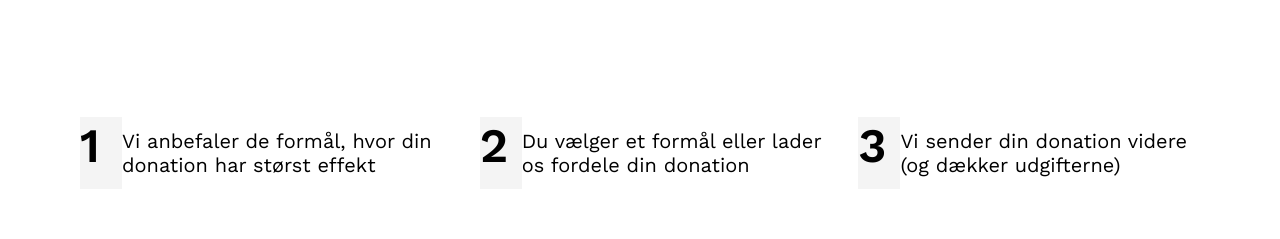
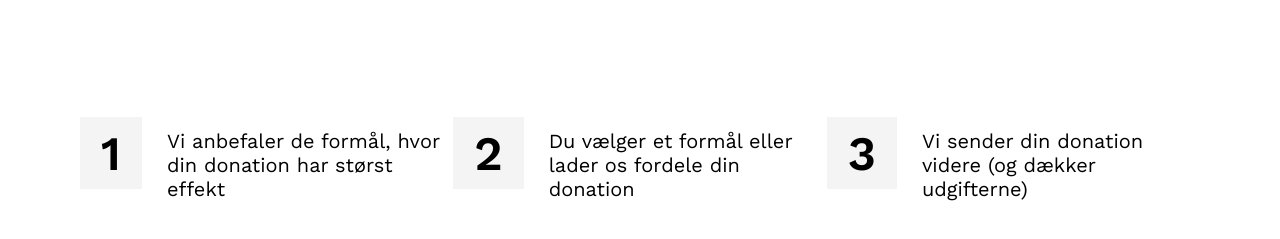
Before and after one commit to deniskolomoyets/denmarkcharity, a website: page index.html in a window 1280 px wide. Shown: the part 567-806 px from the top of the page. Drawn offline with nearby package versions, Linux system fonts and the light colour scheme.

Commit message:
rebuild home section

```diff
--- a/css/blocks/home.css
+++ b/css/blocks/home.css
@@ -24,39 +24,39 @@
   display: inline-block;
   padding: 16px 32px;
   background-color: black;
-    color:white;
+  color: white;
   font-weight: 400;
   font-size: 24px;
 }
 .home-sections {
   display: flex;
-    flex-direction: row;
   justify-content: space-between;
   padding-top: 120px;
 }
 
 .hmn-number {
+  display: flex;
   height: 72px;
-    width: 72px;
-    background-color: #F4F4F4;
+  padding: 8px 21px;
+  background-color: #f4f4f4;
   font-size: 48px;
   font-weight: 600;
 }
 
-
-  .hmn-decribe {
+.hmn-describe {
   font-weight: 400;
   font-size: 20px;
+  padding-left: 25px;
+  padding-bottom: 12px;
+  padding-top: 12px;
 }
 
 .hmn-section {
   display: flex;
-    flex-direction: row;
-    justify-content: center;
-    align-items: center;
-    padding-right: 25px;
+  height: 72px;
+  width: 411px;
 }
 
-  .hmn-section:last-child  {
+.hmn-section:last-child {
   padding-right: 0px;
 }
--- a/index.html
+++ b/index.html
@@ -47,19 +47,19 @@
           <div class="home-sections">
             <div class="hmn-section">
               <div class="hmn-number">1</div>
-              <div class="hmn-decribe">
+              <div class="hmn-describe">
                 <p>Vi anbefaler de formål, hvor din donation har størst effekt</p>
               </div>
             </div>
             <div class="hmn-section">
               <div class="hmn-number">2</div>
-              <div class="hmn-decribe">
+              <div class="hmn-describe">
                 <p>Du vælger et formål eller lader os fordele din donation</p>
               </div>
             </div>
             <div class="hmn-section">
               <div class="hmn-number">3</div>
-              <div class="hmn-decribe">
+              <div class="hmn-describe">
                 <p>Vi sender din donation videre (og dækker udgifterne)</p>
               </div>
             </div>
```
Lines whose indentation alone changed are shown as unchanged.
